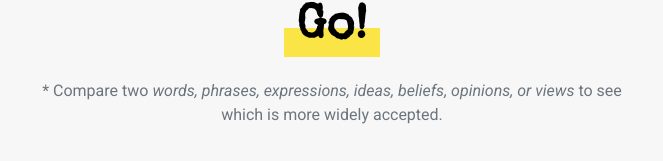
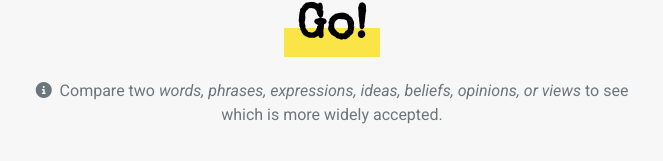
Before and after one commit to slicvic/whatdopeoplesay.com-react, a Next.js app: page / in a window 1280 px wide. Shown: the part 529-690 px from the top of the page, without its empty margins (308-971 px from the left). Built offline with nearby package versions, Linux system fonts and the light colour scheme.

Commit message:
fine tune ui

```diff
--- a/src/app/components/SearchForm.tsx
+++ b/src/app/components/SearchForm.tsx
@@ -111,7 +111,7 @@ export const SearchForm = ({ initialValues, onFormSubmit }: Props) => {
       </form>
 
       <div className="mt-2 text-secondary">
-        * Compare two{" "}
+        <i className="fa fa-info-circle me-1"></i> Compare two{" "}
         <em>words, phrases, expressions, ideas, beliefs, opinions, or views</em>{" "}
         to see which is more widely accepted.
       </div>
```
